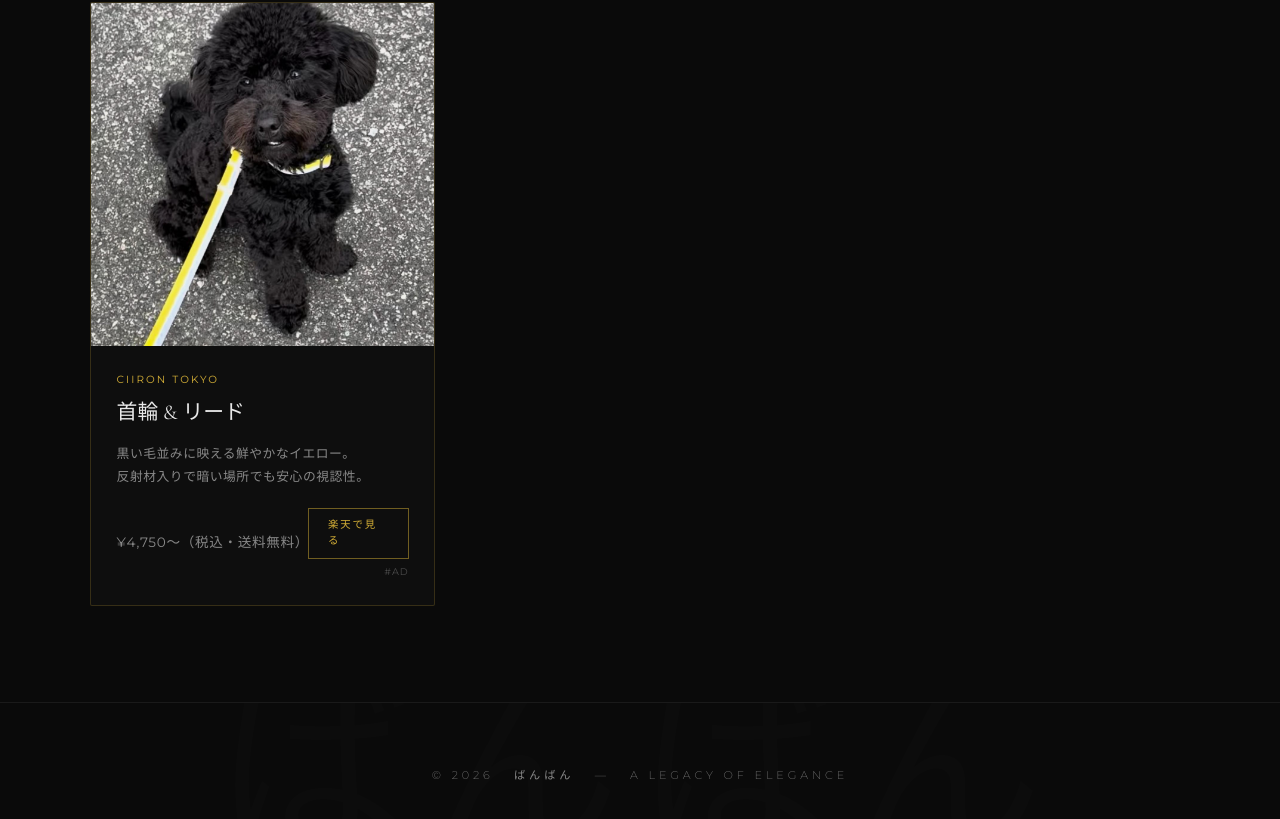
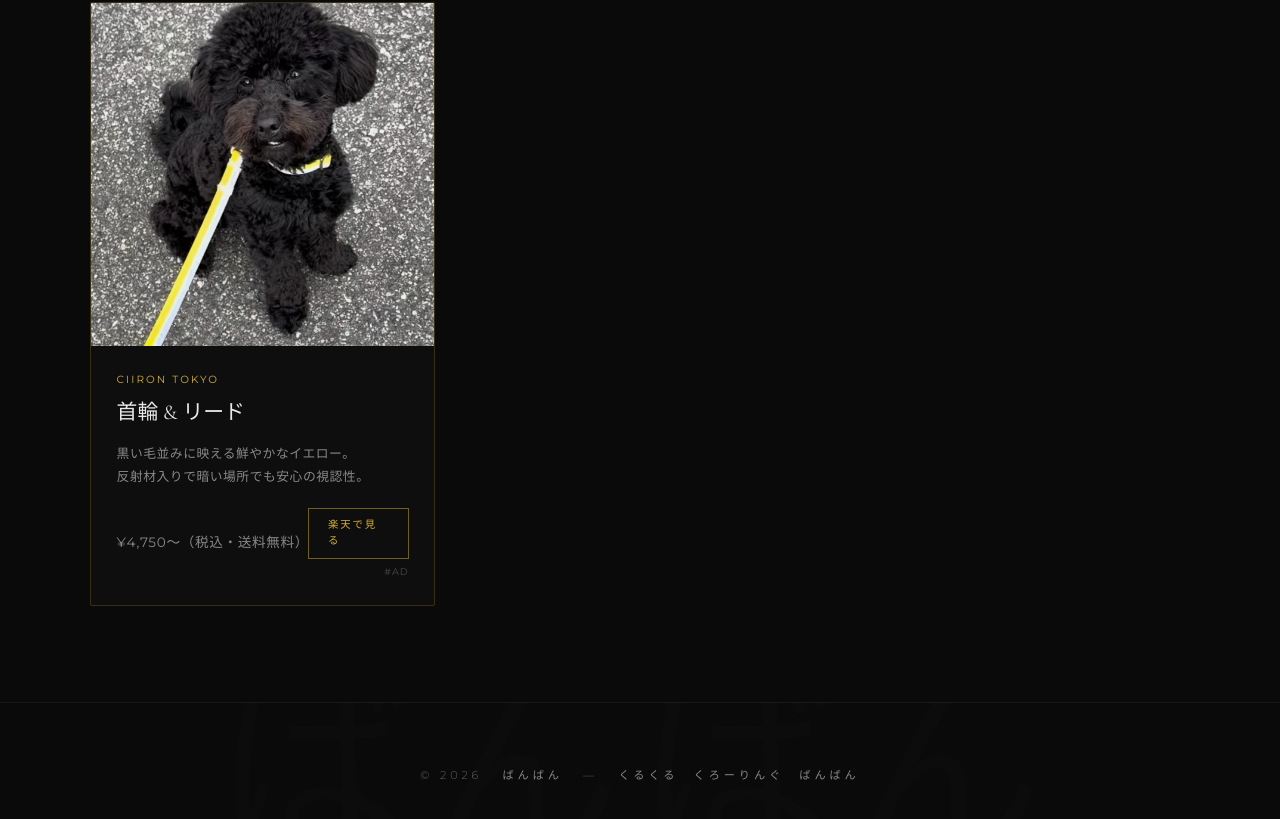
Before and after one commit to koichiandkana-vanvan/vanvan-site, a plain HTML site: page index.html in a window 1280 px wide. Shown: the part 4399-5218 px from the top of the page. Drawn offline with nearby package versions, Linux system fonts and the light colour scheme; animation ran at ten frames a second.

Commit message:
Update footer tagline to くるくる くろーりんぐ ばんばん
Co-Authored-By: Claude Sonnet 4.6 <noreply@anthropic.com>

```diff
--- a/index.html
+++ b/index.html
@@ -966,7 +966,7 @@
 
     <!-- Footer -->
     <footer>
-        <p>© 2026 &nbsp; ばんばん &nbsp; — &nbsp; A Legacy of Elegance</p>
+        <p>© 2026 &nbsp; ばんばん &nbsp; — &nbsp; くるくる　くろーりんぐ　ばんばん</p>
     </footer>
 
     <script>
```
